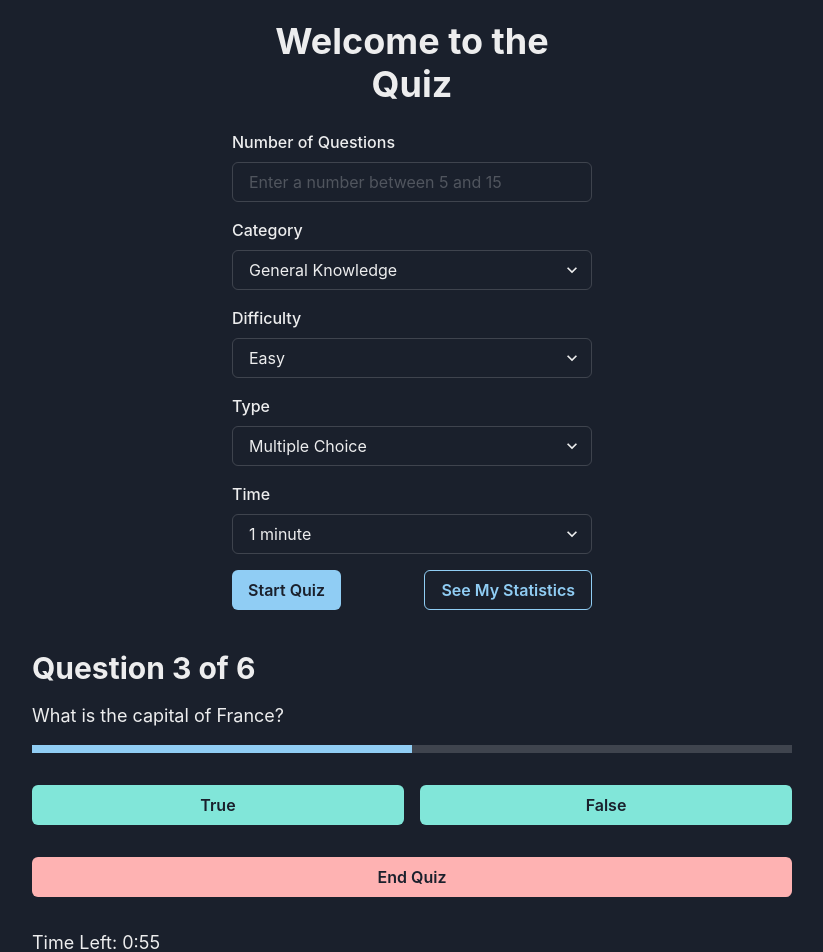
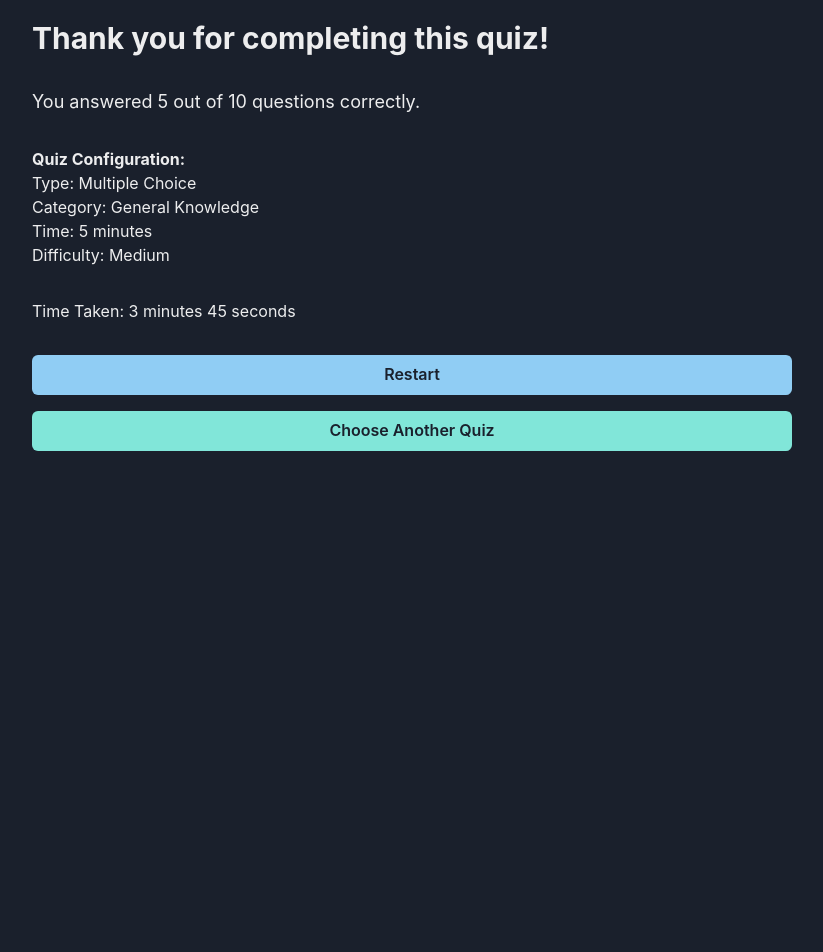
Before and after one commit to smuzammilali/quizgame, a React (Vite) app: page /results in a window 1280 px wide. Shown: the top 952 px of the page, without its empty margins (228-1051 px from the left). After the commit the page ends 800 px from the top, so only its background shows below. Built offline with nearby package versions, Linux system fonts and the light colour scheme.

Commit message:
Lesson 04 - Added Routes

```diff
--- a/package.json
+++ b/package.json
@@ -15,7 +15,8 @@
     "@emotion/styled": "^11.13.0",
     "framer-motion": "^11.5.4",
     "react": "^18.3.1",
-    "react-dom": "^18.3.1"
+    "react-dom": "^18.3.1",
+    "react-router-dom": "^6.26.2"
   },
   "devDependencies": {
     "@eslint/js": "^9.8.0",
--- a/src/App.jsx
+++ b/src/App.jsx
@@ -2,15 +2,18 @@ import React from 'react'
 import { Settings } from './components/settings'
 import { QuizPage } from './components/quiz'
 import { ResultsPage } from './components/results'
+import { BrowserRouter as Router, Route, Routes } from 'react-router-dom';
 
 export const App = () => {
 
   return (
-    <div>
-      <Settings/>
-      <QuizPage/>
-      <ResultsPage/>
-    </div>
+    <Router>
+    <Routes>
+      <Route exact path="/" element={<Settings></Settings>} />
+      <Route path="/quiz" element={<QuizPage></QuizPage>} />
+      <Route path="/results" element={<ResultsPage></ResultsPage>} />
+    </Routes>
+  </Router>
   )
 }
 
--- a/src/components/quiz/index.jsx
+++ b/src/components/quiz/index.jsx
@@ -10,13 +10,19 @@ import {
   SimpleGrid,
   useDisclosure,
 } from '@chakra-ui/react';
+import { useNavigate } from 'react-router-dom';
 
 export const QuizPage = () => {
   const [timer, setTimer] = useState(60);
   const [questionNumber, setQuestionNumber] = useState(3);
   const [totalQuestions] = useState(6);
   const [answers] = useState(['True', 'False']);
-  const { isOpen, onOpen, onClose } = useDisclosure();
+
+  const navigate = useNavigate();
+
+  const onClose = () =>{
+    navigate('/results');
+  }
 
   useEffect(() => {
     if (timer === 0) return;
@@ -51,7 +57,7 @@ export const QuizPage = () => {
           ))}
         </SimpleGrid>
 
-        <Button colorScheme="red" onClick={onOpen}>
+        <Button colorScheme="red" onClick={onClose}>
           End Quiz
         </Button>
 
--- a/src/components/results/index.jsx
+++ b/src/components/results/index.jsx
@@ -6,6 +6,7 @@ import {
   Button,
   VStack,
 } from '@chakra-ui/react';
+import { useNavigate } from 'react-router-dom';
 
 export const ResultsPage = () => {
 
@@ -18,13 +19,18 @@ export const ResultsPage = () => {
     time: '5 minutes',
     difficulty: 'Medium',
   };
+  const navigate = useNavigate();
+
+  const handleStartQuiz = () =>{
+
+  }
 
   const handleRestart = () => {
-    console.log('Restarting quiz...');
+    navigate('/quiz');
   };
 
   const handleChooseAnotherQuiz = () => {
-    console.log('Choose antoher quiz...');
+    navigate('/');
   };
 
   return (
--- a/src/components/settings/index.jsx
+++ b/src/components/settings/index.jsx
@@ -1,7 +1,16 @@
 import React from 'react';
 import { Box, Heading, FormLabel, Input, Select, Button, Flex } from '@chakra-ui/react';
+import { useNavigate } from 'react-router-dom';
 
 export const Settings = () => {
+  const navigate = useNavigate();
+
+  const handleStartQuiz = () =>{
+    navigate('/quiz');
+  }
+  const handlSeeStats = () => {
+    navigate('/results');
+  }
   return (
     <Box maxW="400px" mx="auto" p="20px" textAlign="center">
       <Heading as="h1" mb="6">
@@ -56,8 +65,8 @@ export const Settings = () => {
       </Box>
 
       <Flex justify="space-between" mt="4">
-        <Button colorScheme="blue">Start Quiz</Button>
-        <Button colorScheme="blue" variant="outline">
+        <Button colorScheme="blue" onClick={handleStartQuiz}>Start Quiz</Button>
+        <Button colorScheme="blue" variant="outline" onClick={handlSeeStats}>
           See My Statistics
         </Button>
       </Flex>
```
Also changed, not shown: 2 other files (tests, documents, lock files or other folders).
